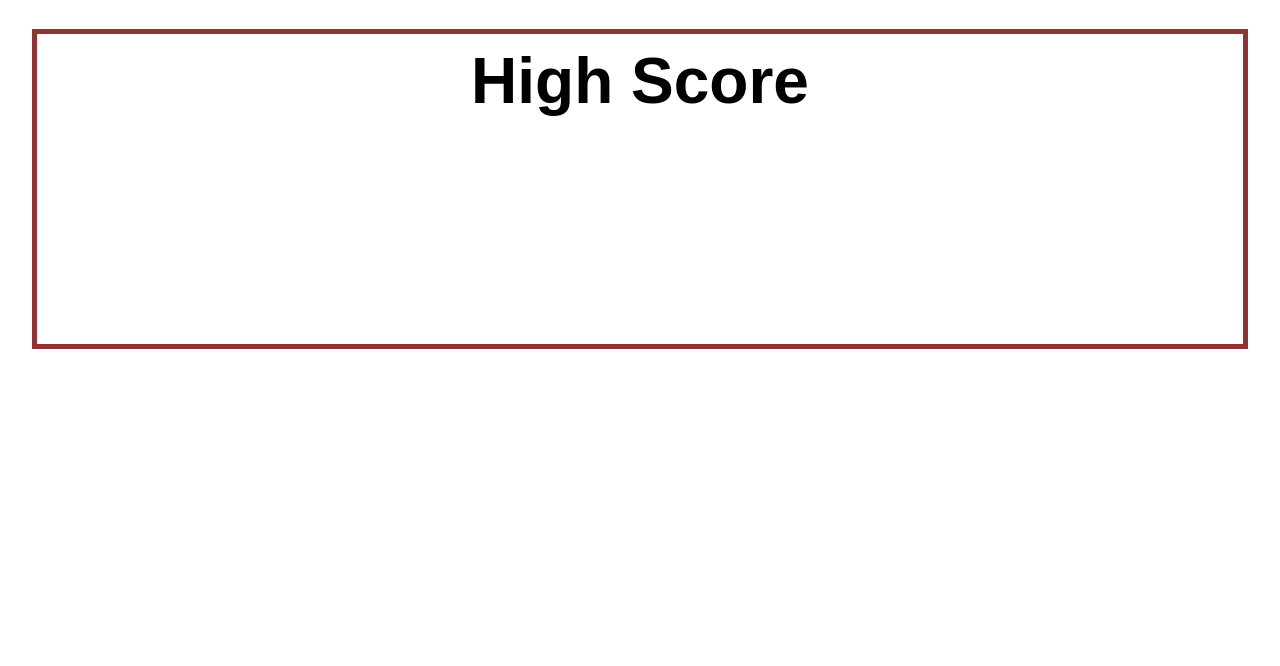
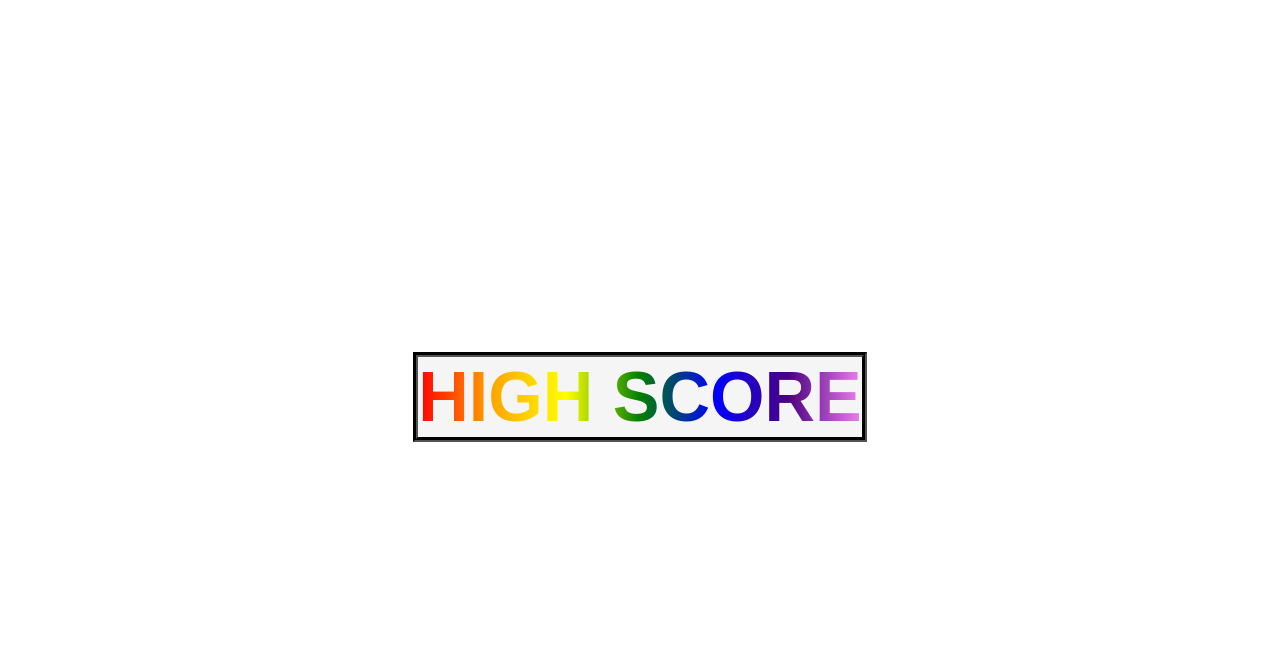
Before and after one commit to tribe-scary/201-project, a plain HTML site: page scores.html in a window 1280 px wide. Shown: the part 79-745 px from the top of the page. Drawn offline with Linux system fonts and the light colour scheme.

Commit message:
Jose css file

```diff
--- a/css/scores.css
+++ b/css/scores.css
@@ -1,15 +1,32 @@
-@import url("https://fonts.googleapis.com/css2?family=Teko:wght@300;700&display=swap");
+@import url('https://fonts.googleapis.com/css2?family=Teko:wght@300;700&display=swap');
 
+body,
 html {
     height: 100%;
 }
 
 main {
     margin: auto;
+    text-align: center;
     height: 100%;
-  text-align: center;
-  /* background-image: url(https://media.giphy.com/media/dkuZHIQsslFfy/giphy.gif); */
-  /* overflow: hidden; */
+    display: flex;
+
+}
+
+#backgroundImage {
+    background-image: url("https://media1.giphy.com/media/de7YjnUgKq5Ta/giphy.gif?cid=ecf05e47cmr294oowc2f2yoxssge3c7119h9821cc8dhzaf7&rid=giphy.gif&ct=g");
+    background-size: 100%;
+    background-repeat:inherit;
+    height: 100%;
+    width: 100%;
+    display: flex;
+}
+
+h1,
+#highscore {
+    background-image: linear-gradient(to left, violet, indigo, blue, green, yellow, orange, red);
+    -webkit-background-clip: text;
+    -webkit-text-fill-color: transparent;
 }
 
 .highScoreTable {
@@ -17,32 +34,21 @@ main {
     flex-direction: column;
     align-items: center;
     justify-content: center;
-  margin: 2rem;
-  font-family: "Anton", sans-serif;
-  font-size: xx-large;
-  border: #943232 solid 5px;
-  padding: 10px;
+    font-family: "Rubik Mono One", sans-serif;
+    font-weight: bold;
+    text-transform: uppercase;
+    text-align: center;
+    font-size: 35px;
+    background-color: whitesmoke;
+    width: fit-content;
+    height: fit-content;
+    background-size: contain;
+    border: 5px groove #000000;
+    margin: auto;
+
 
 }
 
-#highscore {
-  background-image: linear-gradient(
-    to right,
-    #943232,
-    #6d98b4,
-    yellow,
-    green,
-    blue,
-    indigo,
-    violet
-  );
-  -webkit-background-clip: text;
-  color: transparent;
-
-  margin-top: 1rem;
-  align-self: center;
-  flex-direction: column;
-  background-color: ;
-  width: 200px;
-  height: 200px;
+footer{
+    margin-top: 0%;
 }
```
Lines whose indentation alone changed are shown as unchanged.
